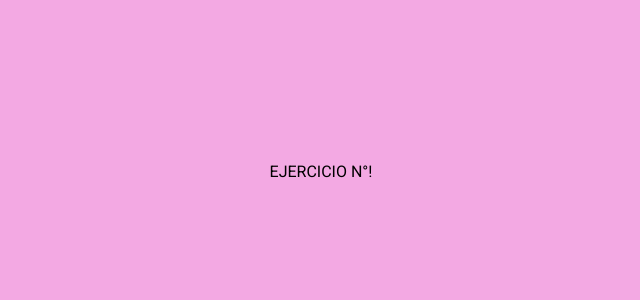
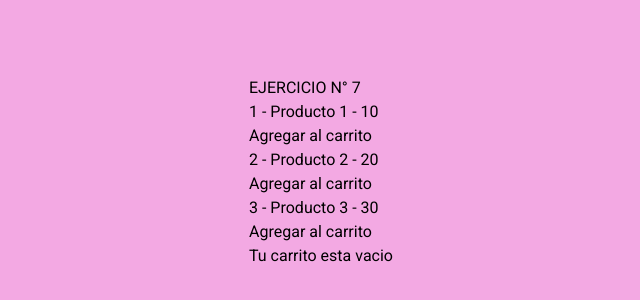
Before and after one commit to euge1982/practica-parcial, a Vue app: page / in a window 1280 px wide. Before the commit this address had no page. Shown: the part 228-528 px from the top of the page, without its empty margins (319-959 px from the left). Built offline with nearby package versions, Linux system fonts and the light colour scheme.

Commit message:
Ejercicio 7 sin estilos

```diff
--- a/src/App.vue
+++ b/src/App.vue
@@ -1,9 +1,12 @@
 <script setup lang="ts">
+import ProductoS from './components/ProductoS.vue';
+
 </script>
 
 <template>
   <div>
-    <h1>EJERCICIO N°!</h1>
+    <h1>EJERCICIO N° 7</h1>
+    <ProductoS/>
   </div>
 
 
--- /dev/null
+++ b/src/components/ProductoS.vue
@@ -0,0 +1,48 @@
+<script setup lang="ts">
+import { ref } from 'vue'
+
+interface Producto {
+  id: number;
+  nombre: string;
+  precio: number;
+}
+
+const productos = ref<Producto[]>([
+  {
+    id: 1,
+    nombre: "Producto 1",
+    precio: 10,
+  },
+  {
+    id: 2,
+    nombre: "Producto 2",
+    precio: 20,
+  },
+  {
+    id: 3,
+    nombre: "Producto 3",
+    precio: 30,
+  },
+])
+
+const carrito = ref<Producto[]>([])
+
+function agregarAlCarrito(producto: Producto) {
+  carrito.value.push(producto)
+}
+</script>
+
+<template>
+  <div v-for="producto in productos" :key="producto.id">
+    <p>{{ producto.id }} - {{ producto.nombre }} - {{ producto.precio }}</p>
+    <button @click="agregarAlCarrito(producto)" >Agregar al carrito</button>
+  </div>
+  <p v-if="carrito.length === 0">Tu carrito esta vacio</p>
+  <p v-else>Carrito</p>
+  <div v-for="producto in carrito" :key="producto.id">
+    <p class="text-red-600 bg-gray-800">{{ producto.nombre }} - ${{ producto.precio }}</p>
+
+  </div>
+</template>
+
+<style scoped></style>
```
Also changed, not shown: 1 other file (tests, documents, lock files or other folders).
